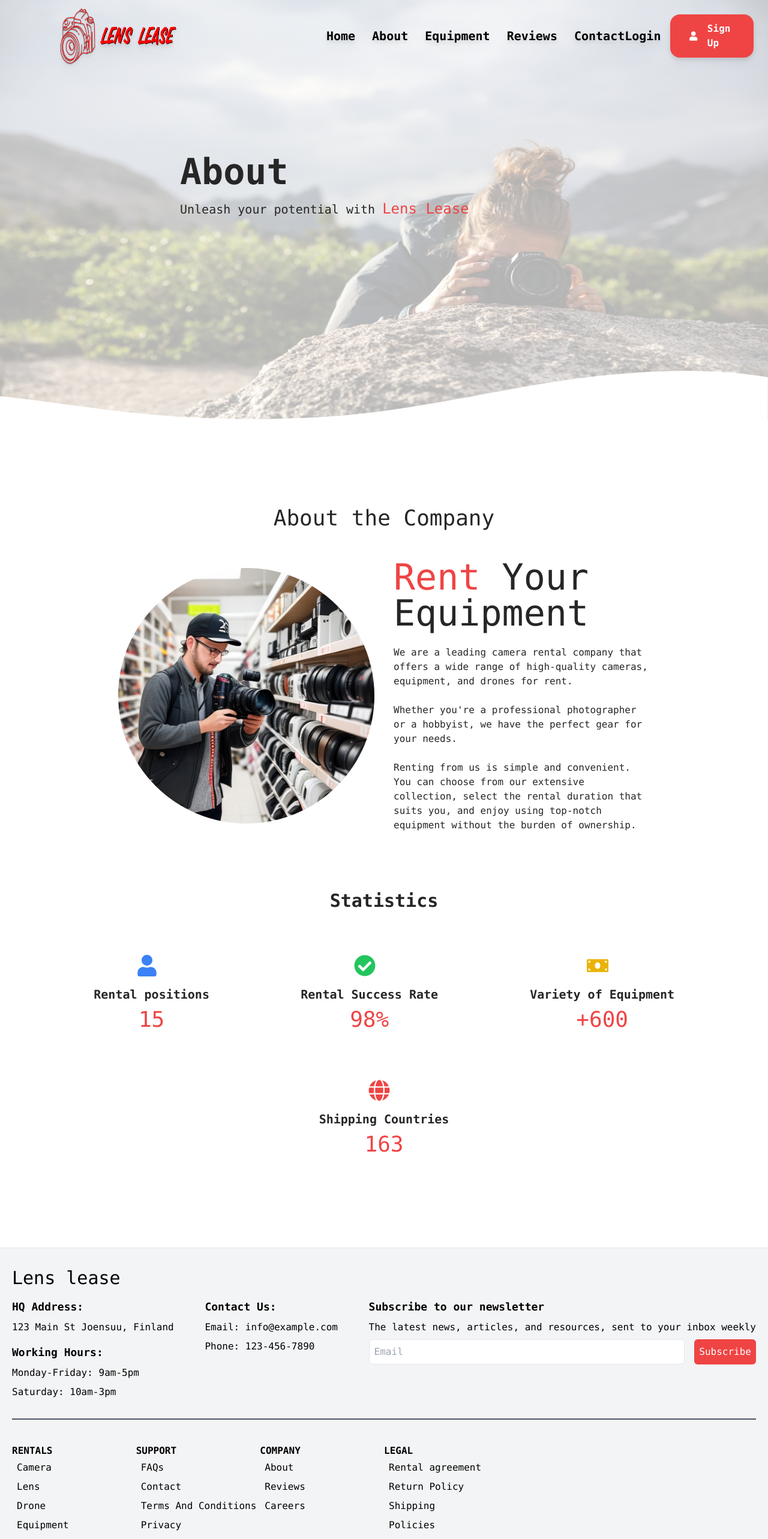
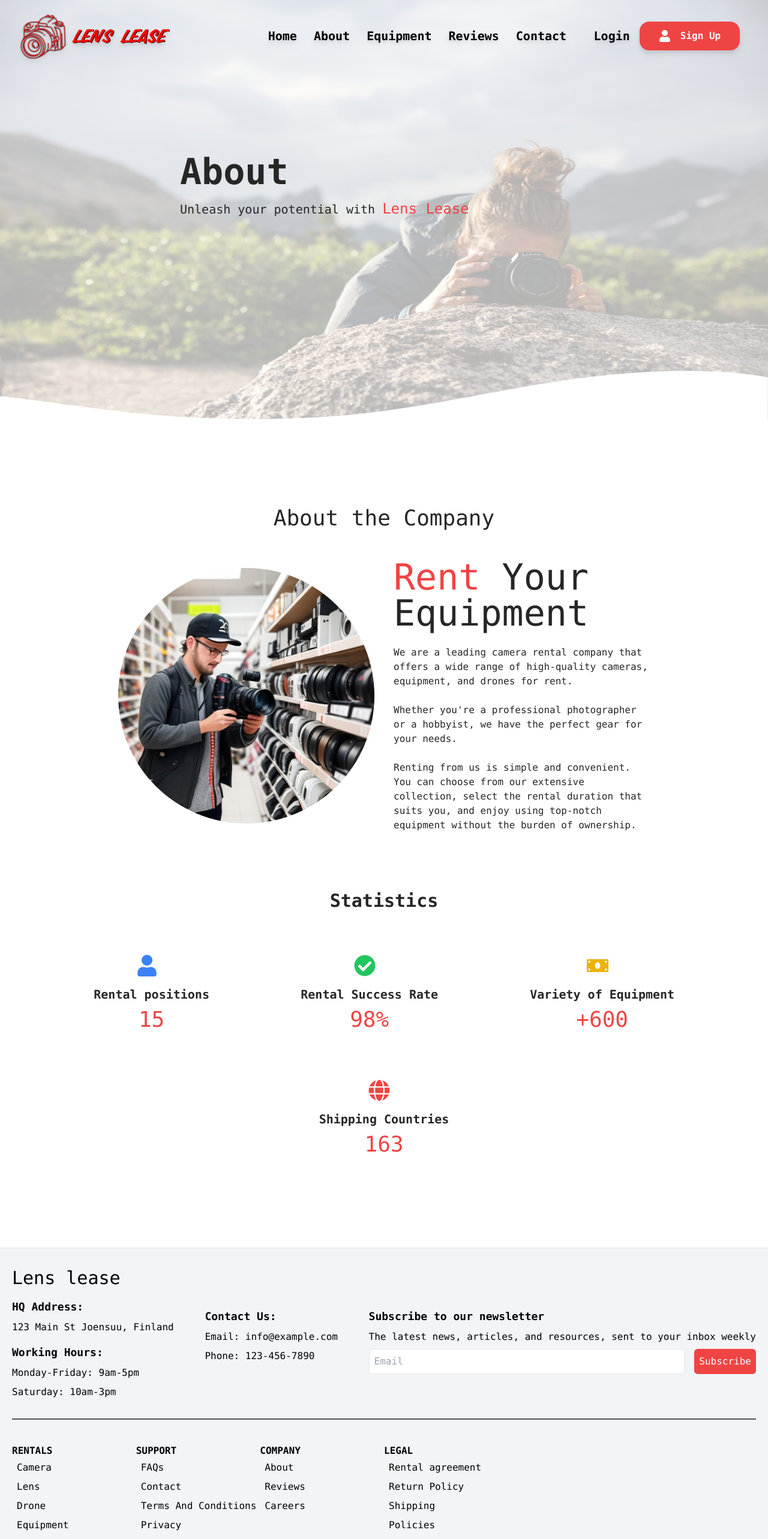
Before and after one commit to Petrikur/lenslease, a React (Vite) app: page /about in a window 1280 px wide. Shown: the top 2566 px of the page at 60% size. Built offline with nearby package versions, Linux system fonts and the light colour scheme; what tw-elements would draw is missing.

Commit message:
fix style

```diff
--- a/index.html
+++ b/index.html
@@ -2,7 +2,7 @@
 <html lang="en">
   <head>
     <meta charset="UTF-8" />
-    <link rel="icon" type="image/svg+xml" href="/vite.svg" />
+    <link rel="icon" type="image/png" href="/favicon.png" />
     <meta name="viewport" content="width=device-width, initial-scale=1.0" />
     <title>Vite + React</title>
   </head>
--- a/src/components/Footer.jsx
+++ b/src/components/Footer.jsx
@@ -43,13 +43,13 @@ const Footer = () => {
           <div className="flex flex-col space-y-2">
             <Address />
           </div>
-          <div className="flex flex-col space-y-2">
+          <div className="flex flex-col space-y-2 pt-4">
             <p className="text-lg font-semibold">Contact Us:</p>
             <p>Email: info@example.com</p>
             <p>Phone: 123-456-7890</p>
           </div>
           <div className="flex flex-col">
-            <p className="font-bold text-lg">Subscribe to our newsletter</p>
+            <p className="font-bold text-lg pt-4">Subscribe to our newsletter</p>
             <p className="py-2">
               The latest news, articles, and resources, sent to your inbox weekly
             </p>
@@ -70,7 +70,7 @@ const Footer = () => {
         {footerLists.map((list, index) => (
           <div key={index}>
             <h6 className="font-bold uppercase pt-2 text-black ">{list.title}</h6>
-            <ul className="space-y-2  text-black ml-2 mt-1">
+            <ul className="space-y-2 text-black ml-2 mt-1">
               {list.items.map((item, itemIndex) => (
                 <li key={itemIndex}>
                   <Link to={`/${item.toLowerCase()}`} className=" hover:underline hover:text-red-500">
--- a/src/components/NavBar.jsx
+++ b/src/components/NavBar.jsx
@@ -25,10 +25,10 @@ export const NavBar = () => {
 
   return (
     <div className="w-screen h-[80px] z-10 fixed drop-shadow-lg pt-10">
-      <div className="px-2 flex justify-around items-center w-full h-full">
+      <div className="px-2 flex justify-around items-center w-full h-full whitespace-nowrap ">
         <div className="flex items-center">
           <div className="flex items-center justify-center">
-            <img src={cameraImg} alt="camImg" className="w-[600px] h-[600px]" />
+          <img src={cameraImg} alt="camImg" className=" w-64 h-auto" />
           </div>
           <ul className="hidden lg:flex space-x-7 ml-40">
             {navLinks.map((link, idx) => (
@@ -78,11 +78,11 @@ export const NavBar = () => {
           </li>
         ))}
         <div className="flex flex-col my-4 ">
-          <Link className="heroButton text-black mb-2 border border-black hover:bg-red-600 ">
+          <Link className="heroButton text-black mb-2 border border-black hover:bg-red-600">
             <FaUser size={20} className="mr-2" /> Login
           </Link>
           <Link
-            className="heroButton bg-red-500 hover:bg-red-600 "
+            className="heroButton bg-red-500 hover:bg-red-600"
           >
             <FaUser size={20} className="mr-2" /> Sign Up
           </Link>
```
Also changed, not shown: public/favicon.png (added), src/assets/images/logo1.png.
